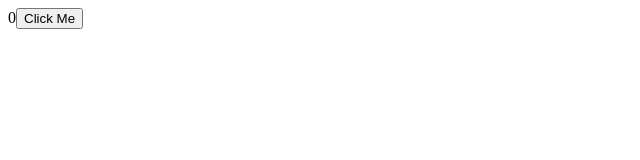
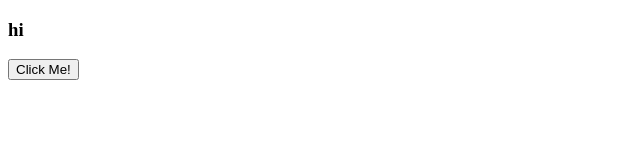
Before and after one commit to leetusik/learning_reactjs, a plain HTML site: page index.html in a window 1280 px wide. Shown: the whole page, without its empty margins (0-640 px from the left). Drawn offline with nearby package versions, Linux system fonts and the light colour scheme.

Commit message:
using babel

```diff
--- a/index.html
+++ b/index.html
@@ -8,16 +8,14 @@
 <body>
     <div id="root"></div>
 </body>
-<script crossorigin src="https://unpkg.com/react@18/umd/react.development.js"></script>
-<script crossorigin src="https://unpkg.com/react-dom@18/umd/react-dom.development.js"></script>
-<script>
+<script src="https://unpkg.com/react@18/umd/react.development.js"></script>
+<script src="https://unpkg.com/react-dom@18/umd/react-dom.development.js"></script>
+<script src="https://unpkg.com/@babel/standalone/babel.min.js"></script>
+<script type="text/babel">
     const root = document.getElementById('root');
-    const span = React.createElement("span", {id: "count", key: "count"}, "0");
-    const btn = React.createElement("button", {
-        key: "button",
-        onClick: () => {console.log("I'm clicked")}
-    }, "Click Me");
-    const container = React.createElement("div", null, [span, btn])
+    const h3 = <h3 id="count" key="h3">hi</h3>
+    const btn = <button onClick={() => console.log("Clicked")} key="button">Click Me!</button>
+    const container = React.createElement("div", null, [h3, btn])
     ReactDOM.render(container, root);
 </script>
 </html>
```
